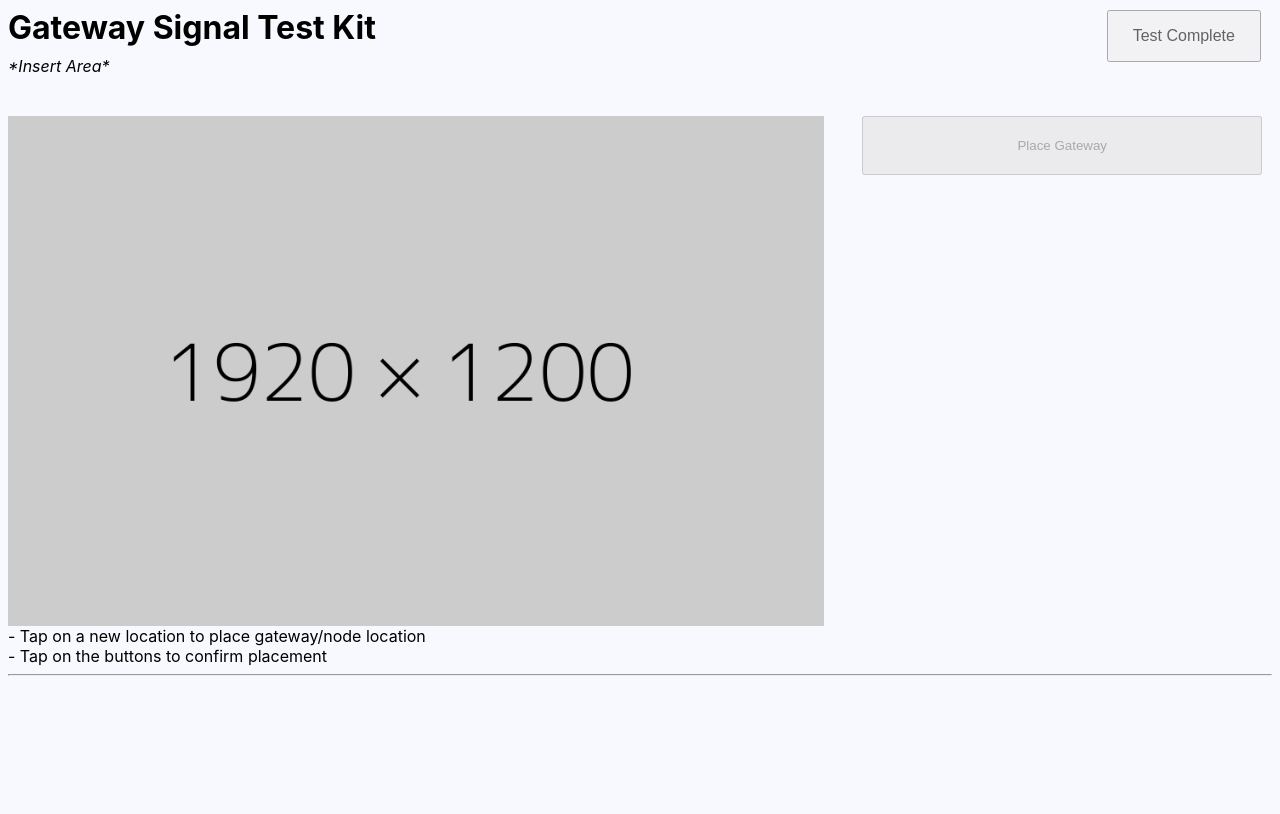
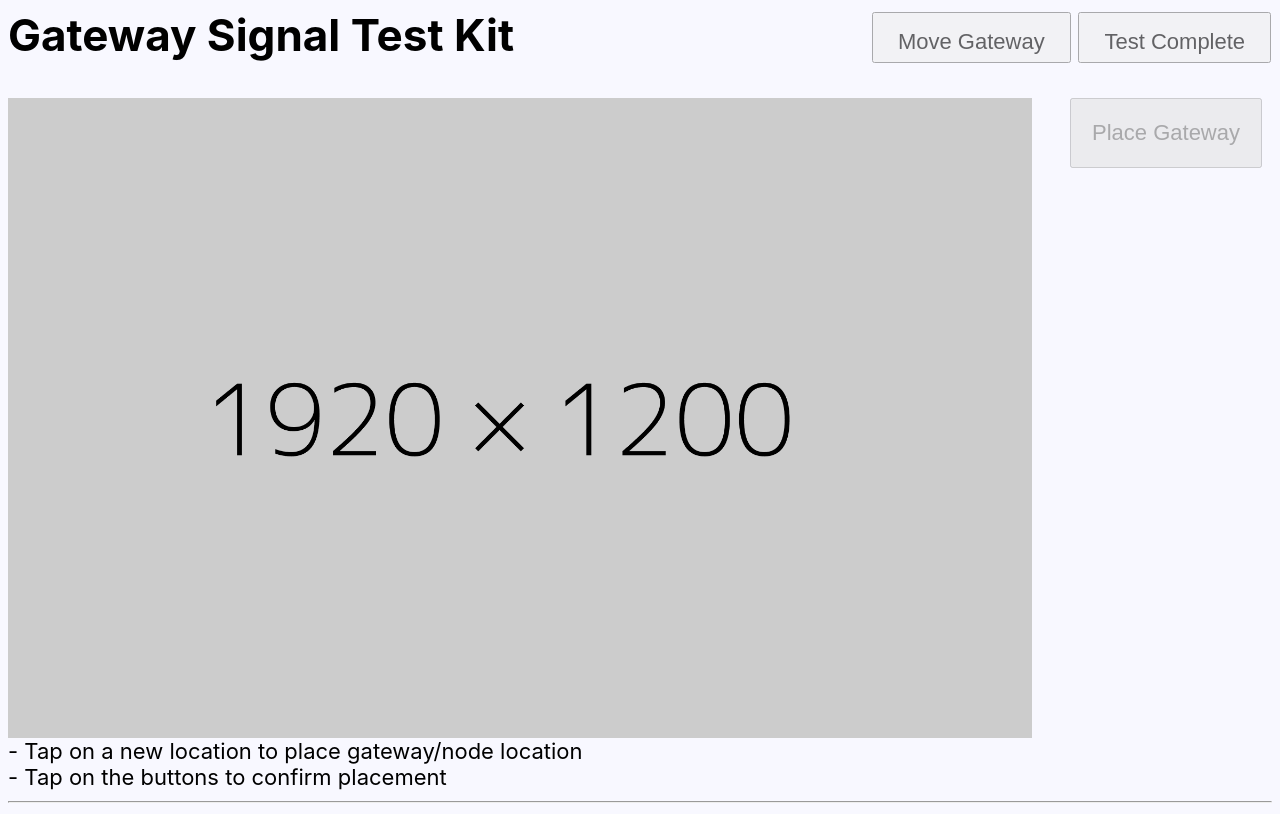
Before and after one commit to yongcake/Gateway-UI, a PHP site: page / in a window 1280 px wide. Before the commit the page ends 676 px from the top, so only its background shows below. Run offline with PHP 8.4, Linux system fonts and the light colour scheme; style sheets or scripts are compiled from the project's sources; some libraries are stand-ins or nearby versions.

Commit message:
image, buttons, font is now larger + movegateway

```diff
--- a/css/styles.css
+++ b/css/styles.css
@@ -1,5 +1,6 @@
 body {
 	font-family: -apple-system, BlinkMacSystemFont, 'Segoe UI', Roboto, Oxygen, Ubuntu, Cantarell, 'Open Sans', 'Helvetica Neue', sans-serif;
+	font-size: 22px;
 	background-color: ghostwhite;
 	height: 100%;
 	max-width: 100%;
@@ -20,10 +21,12 @@ img{
 
 .topContainer{
 	display: flex;
-	height: 3rem;
+	height: 3vw;
 }
 
 .complete {
+	display: flex;
+	flex-direction: row;
 	float: right;
 	margin-right: 1%;
 }
@@ -54,7 +57,7 @@ img{
 	background-image: url('../Image/dummy.png');
 	background-repeat: no-repeat;
 	background-size: contain;
-	width: 	960px;
+	width: 	1080px;
 	max-width: 100%;
 
 }
@@ -68,11 +71,13 @@ img{
 	display: flex;
 	flex-wrap: wrap;
 	flex-direction: column;
+	flex-grow: 1;
 }
 
 .formContainer{
-	width: 100%;
+	width: inherit;
 	display: flex;
+
 }
 
 .inputWrapper{
@@ -102,7 +107,7 @@ img{
 }
 
 .scrollInfoContainer{
-	width: 32vw;
+	width: inherit;
 	height: 20vw; /*old vw 15.55*/
 	display: flex;
 	flex-direction: column;
@@ -130,7 +135,7 @@ img{
 
 
 .nodeInfoContainer{
-	width: 28vw;
+	width: inherit;
 	border: black solid 1px;
 	padding: 2%;
 	margin-bottom: 2%;
@@ -168,6 +173,10 @@ img{
 	margin-right: 7px;
 }
 
+.addNode, .moveGatewayButton, .testCompleteButton{
+	font-size: 22px;
+}
+
 #addSiteButton{
 	border-radius: 50%;
 	width: 35px;
@@ -182,18 +191,30 @@ img{
 	padding: 15px 24px;
 	text-align: center;
 	text-decoration: none;
-	font-size: 16px;
 	opacity: 0.6;
+	height: 4vw;
 	/*cursor: not-allowed;*/
 	margin: 1%
 }
+
+#MoveGatewayButton{
+	padding: 15px 24px;
+	text-align: center;
+	text-decoration: none;
+	opacity: 0.6;
+	height: 4vw;
+	/*cursor: not-allowed;*/
+	margin: 1%;
+}
+
+
 
 #addNode{
 	padding: 5px;
 	float: right;
 	align-self: flex-end;
-	width: 4.5rem;
-	height: 3rem;
+	width: 4.5vw;
+	height: 3vw;
 }
 .addNode{
 	padding: 20px;
@@ -207,8 +228,8 @@ img{
 #cancel{
 	padding: 5px;
 	align-self: flex-end;
-	width: 4.5rem;
-	height: 3rem;
+	width: 4.5vw;
+	height: 3vw;
 }
 
 #editNode{
@@ -246,51 +267,3 @@ img{
 	top: 15px;
 	background-color: green;
 }
-
-
-/*============================================== Signal Strength=================================================*/
-/*
-.signal-strength {
-	width: 9vw;
-	height: 1.1vw;
-	display: inline-block;
-}
-
-.bar{
-	display: inline-block;
-	height: 100%;
-	width: 13%;
-	box-sizing: border-box;
-	background-color: rgb(231, 225, 223);
-  	border: thin solid #f3f3f3;
-} */
-
-
-
-/*
-.signal-strength-1 .bar-1{
-	background-color: #999;
-}
-
-
-.signal-strength-2 .bar-1, .bar-2{
-	background-color: #777;
-}
-
-
-
-.signal-strength-3 .bar-1, .bar-2, .bar-3{
-	background-color: #555;
-}
-
-
-
-.signal-strength-4 .bar-1, .bar-2, .bar-3, .bar-4{
-	background-color: #333;
-}
-
-
-.signal-strength-5 .bar-1, .bar-2, .bar-3, .bar-4, .bar-5{
-	background-color: #111;
-}
-*/
--- a/index.html
+++ b/index.html
@@ -18,11 +18,16 @@
 			<h1>Gateway Signal Test Kit</h1>
 
 			<div class="complete">
-				<input type="button" id="TestCompleteButton" value="Test Complete" ondblclick="testComplete()">
+				<input type="button" class="moveGatewayButton" id="MoveGatewayButton" value="Move Gateway" ondblclick="moveGateway()">
+				<input type="button" class="testCompleteButton" id="TestCompleteButton" value="Test Complete" ondblclick="testComplete()">
 			</div>
 		</div>
 
-		<label><i>*Insert Area*</i></label> <br><br>
+		<!--
+		<label><i>*Insert Area*</i></label>
+		-->
+		<br>
+
 
 		<div class="floor">
 			<div class="floorSelectionWrapper" id="floorSelectionWrapper">
--- a/js/main.js
+++ b/js/main.js
@@ -589,6 +589,20 @@ function cancelPressed(){
   $("#addNode").hide();
 }
 
+function moveGateway(){
+  document.getElementById("imageSource").innerHTML = "";
+  document.getElementById("formStatus").innerHTML = "";
+  document.getElementById("scrollInfoContainer").innerHTML = "";
+
+  markerArray = [];
+  nodeList = [];
+  for (var i = 0; i<floorArray.length;i++)
+  {
+    floorArray[i][1] = [];
+  }
+
+}
+
 function testComplete(){
   var jsonFilePath = "./nodeSetting.json"; //which file to look at
   var textToWrite ="===========Start============", nodename;
@@ -774,7 +788,7 @@ var nodeList = [];
 
 function createNodeContainer(newNode){ //Used to create a new container
 
-  $("#scrollInfoContainer").append('<div id="' +newNode.nodeID +'" class="nodeInfoContainer"</div>'); //Div to store all other div
+  $("#scrollInfoContainer").prepend('<div id="' +newNode.nodeID +'" class="nodeInfoContainer"</div>'); //Div to store all other div
   $("#"+newNode.nodeID).append('<div id="' +newNode.infoID +'" class="nodeInfoWrapper"</div>');//Div that showcase node info
   //$("#"+newNode.infoID).html(newNode.print2() + newNode.print3() + newNode.print4());
   $("#"+newNode.infoID).html(newNode.print());
@@ -798,11 +812,11 @@ function createNodeContainer(newNode){ //Used to create a new container
         onclickFunction ='onclick="removeMarker(\''+newNode.markerID+'\')"';
         text ="Delete"
         break;
-      case 2: //No Signal
+      /* case 2: //No Signal
         buttonID = "noSignalNode"
         onclickFunction ='onclick="noSignal(\''+newNode.markerID+'\')"';
         text ="No Signal"
-        break;
+        break; */
     }
     $("#Temp").append('<input type="button" ' + onclickFunction
         + ' id="' + buttonID
```
